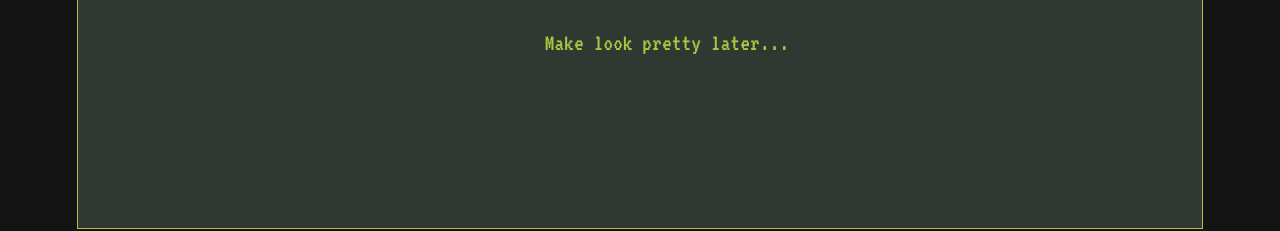
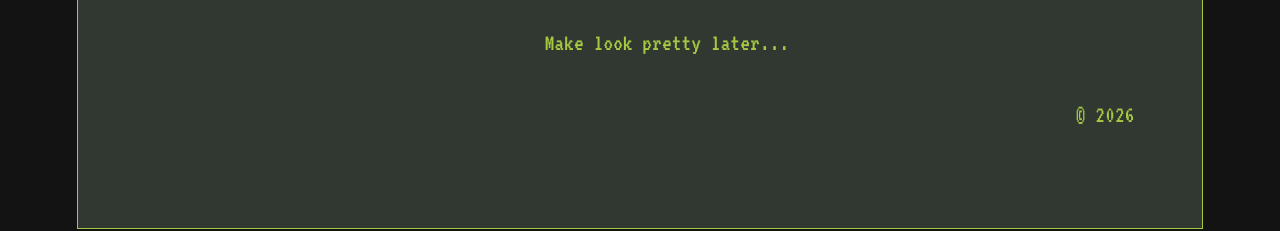
Before and after one commit to kyle138/sasaservice, a React (Vite) app in the folder frontend/: page /about in a window 1280 px wide. Shown: the part 306-537 px from the top of the page. Built offline with nearby package versions, Linux system fonts and the light colour scheme; a web font is replaced by a local one.

Commit message:
can't forget copyright

```diff
--- a/frontend/src/pages/About.jsx
+++ b/frontend/src/pages/About.jsx
@@ -27,6 +27,11 @@ function About() {
         <h1>About</h1>
         <p>Make look pretty later...</p>
       </Row>
+      <Row className='pt-4 pb-3 pe-5'>
+        <Col>
+          <p className='text-end'>© 2026</p>
+        </Col>
+      </Row>
     </Container>
   )
 };
```
